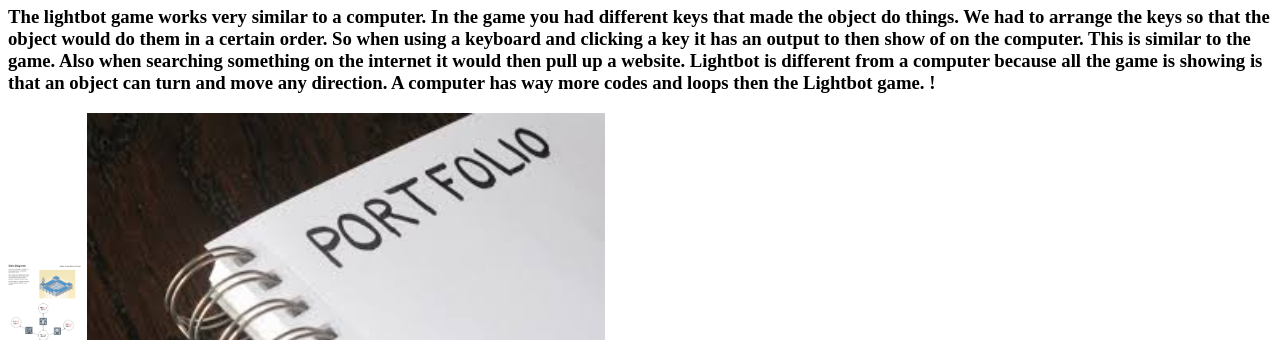
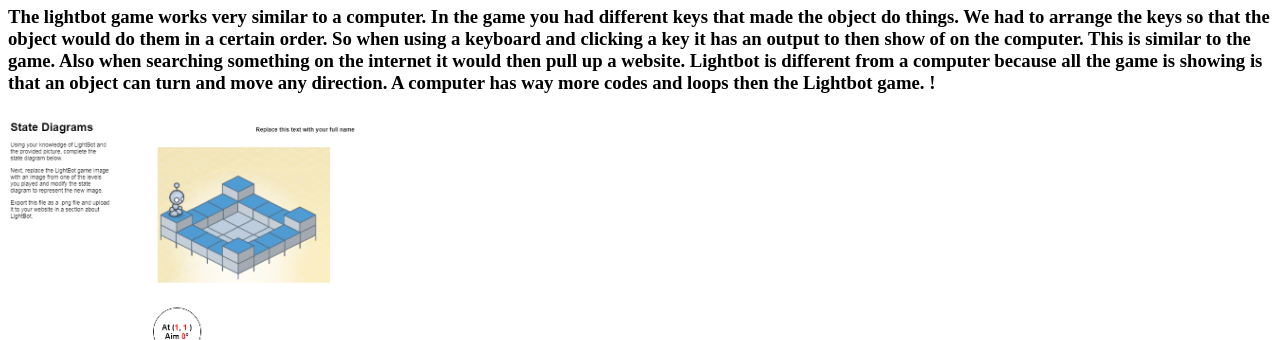
Before and after one commit to mgodden123/mgodden123.github.io, a plain HTML site: page portfolio.html in a window 1280 px wide. Shown: the part 348-688 px from the top of the page. Drawn offline with Linux system fonts and the light colour scheme.

Commit message:
added code

```diff
--- a/portfolio.html
+++ b/portfolio.html
@@ -13,7 +13,7 @@
     <h3>I believe that computers will transform society. Eventually many people will have all of their information on the computer. Having this information on the computer can be very useful but also very dangerous. People would be able to access this information because it's on the computer. Social media is another way people are using the computers. They are posting information about their self and other and anyone will be able to access it. Having this information on the internet isn't safe no matter what you do to try to protect it. Having information on the internet can be very useful at times but can also be very dangerous since anyone can see it. But keeping information on paper can nice but also hard when you have too many papers to keep track of. !</h3>
     <h1>Lightbot Reflection</h1>
     <h3>The lightbot game works very similar to a computer. In the game you had different keys that made the object do things. We had to arrange the keys so that the object would do them in a certain order. So when using a keyboard and clicking a key it has an output to then show of on the computer. This is similar to the game. Also when searching something on the internet it would then pull up a website. Lightbot is different from a computer because all the game is showing is that an object can turn and move any direction. A computer has way more codes and loops then the Lightbot game. !</h3>
-   <img src="images/lightbot.png" height="100">
+   <img src="images/lightbot.png" height="480">
     <img src="images/portfolio.jpg" height="250">
     <br>
     <a target="_blank" href="https://scratch.mit.edu">
```
